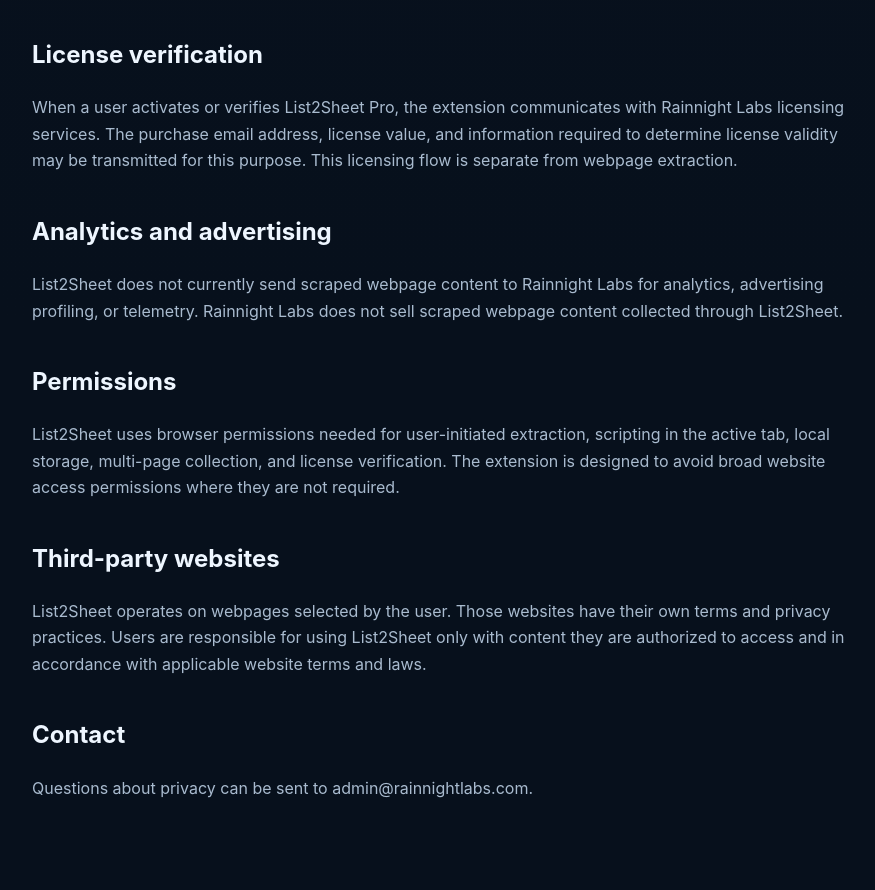
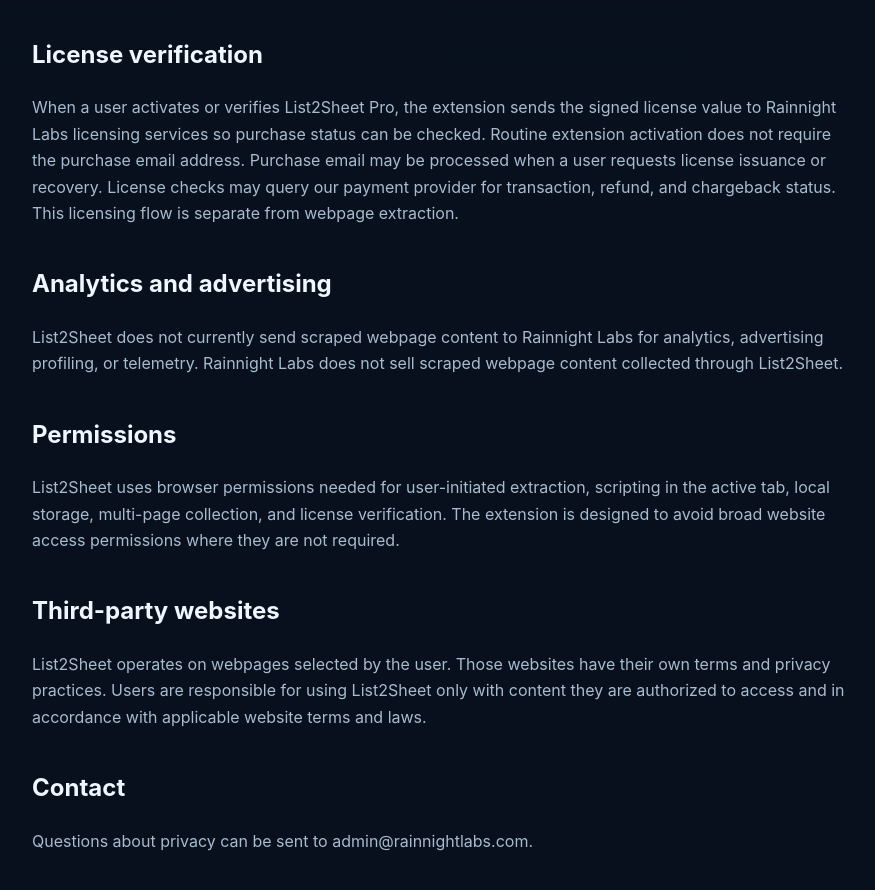
Before and after one commit to rainnightlabs/rainnightlabs-site, a website: page privacy/index.html in a window 1280 px wide. Shown: the part 1266-2156 px from the top of the page, without its empty margins (72-947 px from the left). Drawn offline with Linux system fonts and the light colour scheme.

Commit message:
Align privacy policy with simplified activation and refund checks

```diff
--- a/privacy/index.html
+++ b/privacy/index.html
@@ -37,7 +37,7 @@
       <p>Some site-specific adapters may request content directly from the website the user is currently viewing when that site's rendered interface does not expose the requested data reliably. For example, on supported Bilibili video pages, List2Sheet may request Bilibili endpoints from the Bilibili page context to obtain video comment or danmaku data. This data is used to create the requested dataset and is not sent to Rainnight Labs as part of normal extraction.</p>
 
       <h2>License verification</h2>
-      <p>When a user activates or verifies List2Sheet Pro, the extension communicates with Rainnight Labs licensing services. The purchase email address, license value, and information required to determine license validity may be transmitted for this purpose. This licensing flow is separate from webpage extraction.</p>
+      <p>When a user activates or verifies List2Sheet Pro, the extension sends the signed license value to Rainnight Labs licensing services so purchase status can be checked. Routine extension activation does not require the purchase email address. Purchase email may be processed when a user requests license issuance or recovery. License checks may query our payment provider for transaction, refund, and chargeback status. This licensing flow is separate from webpage extraction.</p>
 
       <h2>Analytics and advertising</h2>
       <p>List2Sheet does not currently send scraped webpage content to Rainnight Labs for analytics, advertising profiling, or telemetry. Rainnight Labs does not sell scraped webpage content collected through List2Sheet.</p>
```
